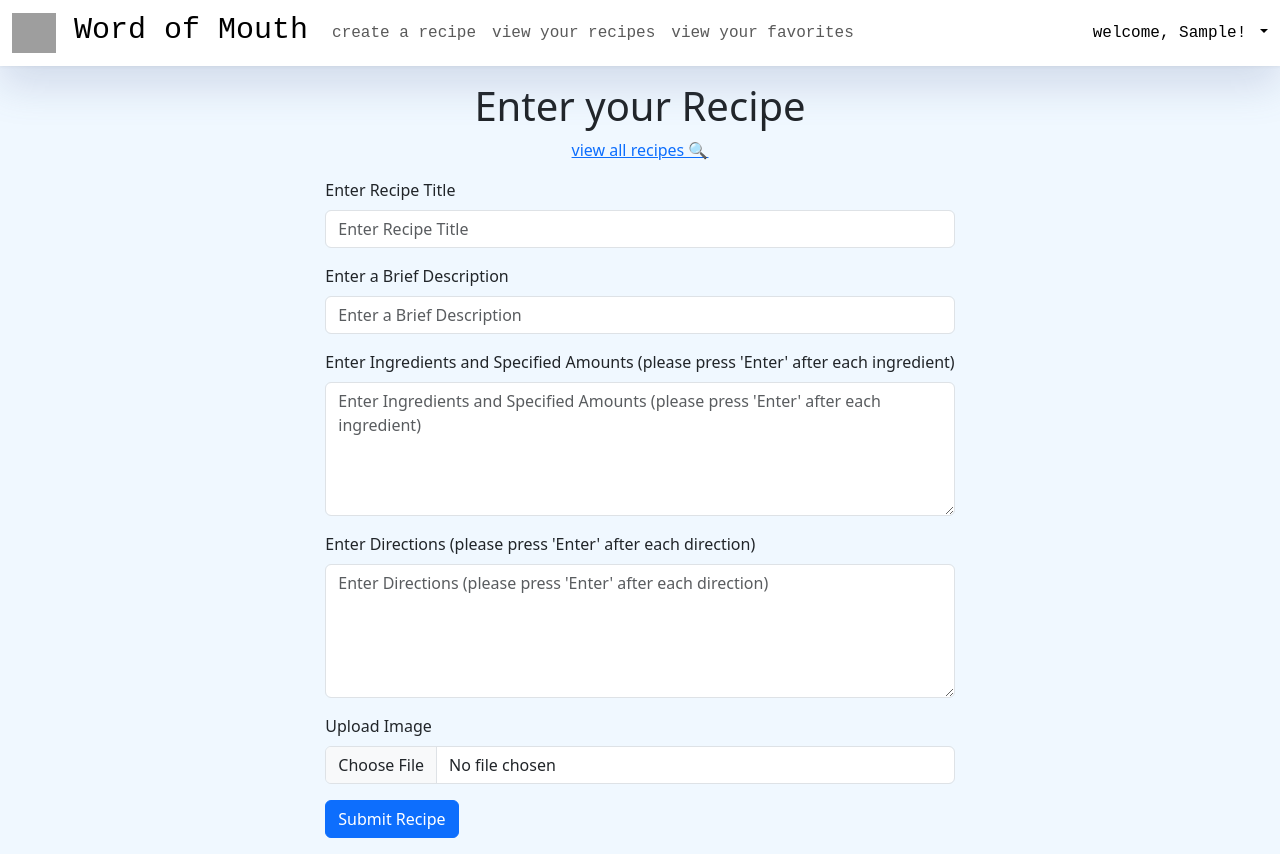
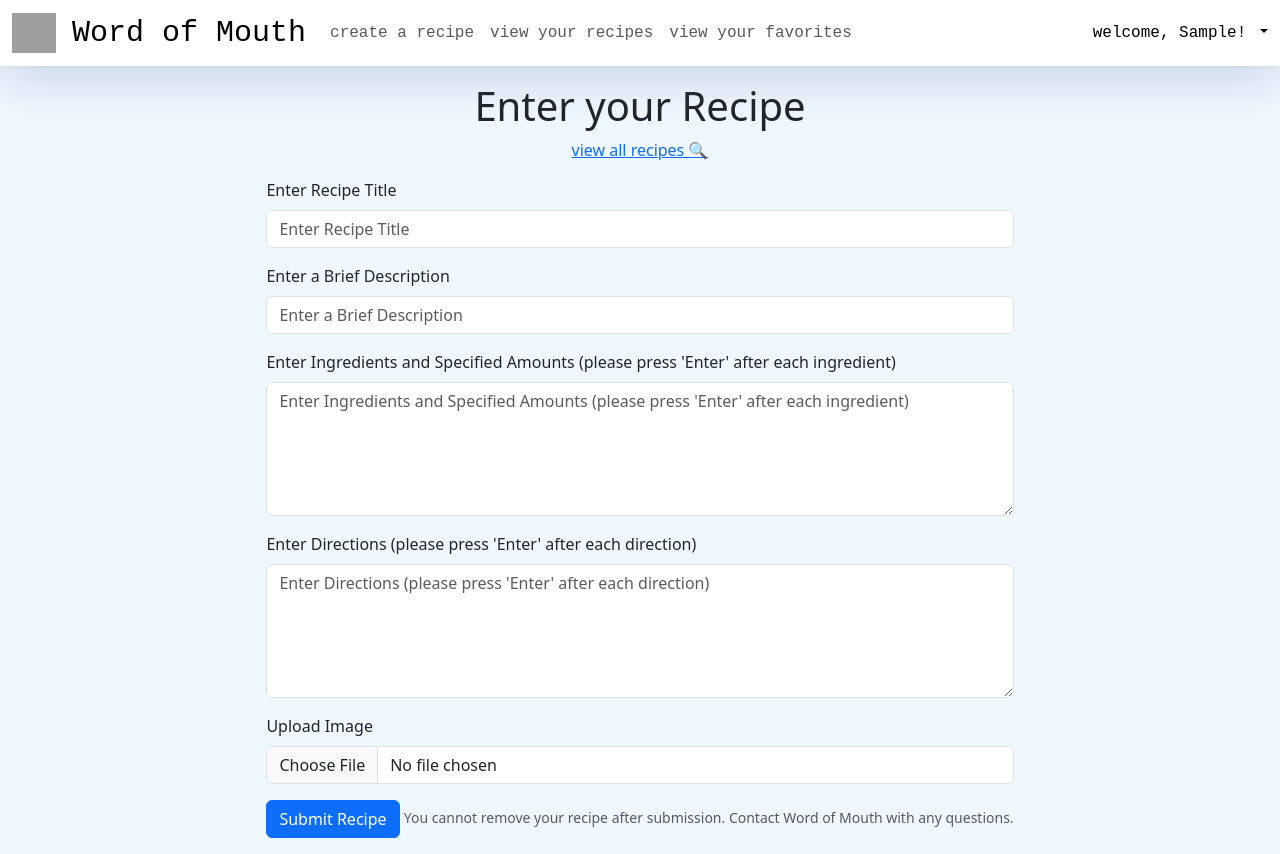
Before and after one commit to uva-cs3240-s22/group-project-a-24, a Django app: page /create-recipe/ in a window 1280 px wide. Run offline with Django 3.2, Linux system fonts and the light colour scheme; the visitor is signed in with stand-in values (Sample User, id 1); some libraries are stand-ins or nearby versions; grey boxes are pictures that could not be loaded.

Commit message:
centered elements in navbar and updated form length limits

```diff
--- a/templates/wordofmouth/create-recipe.html
+++ b/templates/wordofmouth/create-recipe.html
@@ -8,10 +8,11 @@
 
 <nav class="navbar navbar-expand-lg navbar-light bg-light" style="background: #FFFFFF !important;box-shadow: 0px 1px 3px rgba(0, 0, 0, 0.05), 0px 20px 40px rgba(92, 103, 153, 0.2) !important; border: none !important;">
   <div class="container-fluid">
-    <a class="navbar-brand" href="{% url 'wordofmouth:home' %}" style="font-family: 'Courier New';font-style: normal;font-weight: 400;font-size: 30px;line-height: 34px;">
-      <img src="https://word-of-mouth-a24.s3.amazonaws.com/staticfiles/logo.png" alt="" width="44" height="40" class="d-inline-block align-text-top">
+    <a class="navbar-brand d-flex align-items-center" href="{% url 'wordofmouth:home' %}" style="font-family: 'Courier New';font-style: normal;font-weight: 400;font-size: 30px;line-height: 34px;">
+      <img src="https://word-of-mouth-a24.s3.amazonaws.com/staticfiles/logo.png" alt="" width="44" height="40" class="d-inline-block align-text-top me-3">
       Word of Mouth
-    </a>    <button class="navbar-toggler" type="button" data-bs-toggle="collapse" data-bs-target="#navbarScroll" aria-controls="navbarScroll" aria-expanded="false" aria-label="Toggle navigation">
+    </a>
+        <button class="navbar-toggler" type="button" data-bs-toggle="collapse" data-bs-target="#navbarScroll" aria-controls="navbarScroll" aria-expanded="false" aria-label="Toggle navigation">
       <span class="navbar-toggler-icon"></span>
     </button>
     <div class="collapse navbar-collapse" id="navbarScroll">
@@ -51,7 +52,10 @@
         {% bootstrap_form form %}
     {#    {{ form }}#}
         {% buttons %}
-            <input class="btn btn-primary" type="submit" value="Submit Recipe">
+            <input class="btn btn-primary" type="submit" value="Submit Recipe" aria-describedby="passwordHelpBlock">
+            <small id="passwordHelpBlock" class="form-text text-muted">
+              You cannot remove your recipe after submission. Contact Word of Mouth with any questions.
+            </small>
         {% endbuttons %}
     </form>
 </div>
--- a/templates/wordofmouth/recipe-list.html
+++ b/templates/wordofmouth/recipe-list.html
@@ -10,9 +10,9 @@
     </head>
 <body style="background-color: aliceblue;">
     <nav class="navbar navbar-expand-lg navbar-light bg-light" style="background: #FFFFFF !important;box-shadow: 0px 1px 3px rgba(0, 0, 0, 0.05), 0px 20px 40px rgba(92, 103, 153, 0.2) !important; border: none !important;">
-        <div class="container-fluid">
-          <a class="navbar-brand" href="{% url 'wordofmouth:home' %}" style="font-family: 'Courier New';font-style: normal;font-weight: 400;font-size: 30px;line-height: 34px;">
-            <img src="https://word-of-mouth-a24.s3.amazonaws.com/staticfiles/logo.png" alt="" width="44" height="40" class="d-inline-block align-text-top">
+        <div class="container-fluid d-flex align-items-center">
+          <a class="navbar-brand d-flex align-items-center" href="{% url 'wordofmouth:home' %}" style="font-family: 'Courier New';font-style: normal;font-weight: 400;font-size: 30px;line-height: 34px;">
+            <img src="https://word-of-mouth-a24.s3.amazonaws.com/staticfiles/logo.png" alt="" width="44" height="40" class="d-inline-block align-text-top me-3">
             Word of Mouth
           </a>
           <button class="navbar-toggler" type="button" data-bs-toggle="collapse" data-bs-target="#navbarScroll" aria-controls="navbarScroll" aria-expanded="false" aria-label="Toggle navigation">
--- a/templates/wordofmouth/user-favorites.html
+++ b/templates/wordofmouth/user-favorites.html
@@ -8,8 +8,8 @@
 
   <nav class="navbar navbar-expand-lg navbar-light bg-light" style="background: #FFFFFF !important;box-shadow: 0px 1px 3px rgba(0, 0, 0, 0.05), 0px 20px 40px rgba(92, 103, 153, 0.2) !important; border: none !important;">
     <div class="container-fluid">
-      <a class="navbar-brand" href="{% url 'wordofmouth:home' %}" style="font-family: 'Courier New';font-style: normal;font-weight: 400;font-size: 30px;line-height: 34px;">
-        <img src="https://word-of-mouth-a24.s3.amazonaws.com/staticfiles/logo.png" alt="" width="44" height="40" class="d-inline-block align-text-top">
+      <a class="navbar-brand d-flex align-items-center" href="{% url 'wordofmouth:home' %}" style="font-family: 'Courier New';font-style: normal;font-weight: 400;font-size: 30px;line-height: 34px;">
+        <img src="https://word-of-mouth-a24.s3.amazonaws.com/staticfiles/logo.png" alt="" width="44" height="40" class="d-inline-block align-text-top me-3">
         Word of Mouth
       </a>
       <button class="navbar-toggler" type="button" data-bs-toggle="collapse" data-bs-target="#navbarScroll" aria-controls="navbarScroll" aria-expanded="false" aria-label="Toggle navigation">
--- a/templates/wordofmouth/user-recipe-list.html
+++ b/templates/wordofmouth/user-recipe-list.html
@@ -8,8 +8,8 @@
 
   <nav class="navbar navbar-expand-lg navbar-light bg-light" style="background: #FFFFFF !important;box-shadow: 0px 1px 3px rgba(0, 0, 0, 0.05), 0px 20px 40px rgba(92, 103, 153, 0.2) !important; border: none !important;">
     <div class="container-fluid">
-      <a class="navbar-brand" href="{% url 'wordofmouth:home' %}" style="font-family: 'Courier New';font-style: normal;font-weight: 400;font-size: 30px;line-height: 34px;">
-        <img src="https://word-of-mouth-a24.s3.amazonaws.com/staticfiles/logo.png" alt="" width="44" height="40" class="d-inline-block align-text-top">
+      <a class="navbar-brand d-flex align-items-center" href="{% url 'wordofmouth:home' %}" style="font-family: 'Courier New';font-style: normal;font-weight: 400;font-size: 30px;line-height: 34px;">
+        <img src="https://word-of-mouth-a24.s3.amazonaws.com/staticfiles/logo.png" alt="" width="44" height="40" class="d-inline-block align-text-top me-3">
         Word of Mouth
       </a>
       <button class="navbar-toggler" type="button" data-bs-toggle="collapse" data-bs-target="#navbarScroll" aria-controls="navbarScroll" aria-expanded="false" aria-label="Toggle navigation">
--- a/wordofmouth/forms.py
+++ b/wordofmouth/forms.py
@@ -2,8 +2,8 @@ from django import forms
 from .models import Comment, Recipe
 
 class RecipeForm(forms.Form):
-    title = forms.CharField(label='Enter Recipe Title', max_length=200)
-    description = forms.CharField(label='Enter a Brief Description', max_length=200)
+    title = forms.CharField(label='Enter Recipe Title', max_length=50)
+    description = forms.CharField(label='Enter a Brief Description', max_length=30)
     ingredients = forms.CharField(label='Enter Ingredients and Specified Amounts (please press \'Enter\' after each ingredient)',widget=forms.Textarea(attrs={"rows":5, "cols":20}))
     directions = forms.CharField(label='Enter Directions (please press \'Enter\' after each direction)',widget=forms.Textarea(attrs={"rows":5, "cols":20}))
     image = forms.ImageField(label='Upload Image')
```
Also changed, not shown: templates/wordofmouth/fork-recipe.html (+6 -3 lines), templates/wordofmouth/recipe-detail.html (+4 -4 lines).
